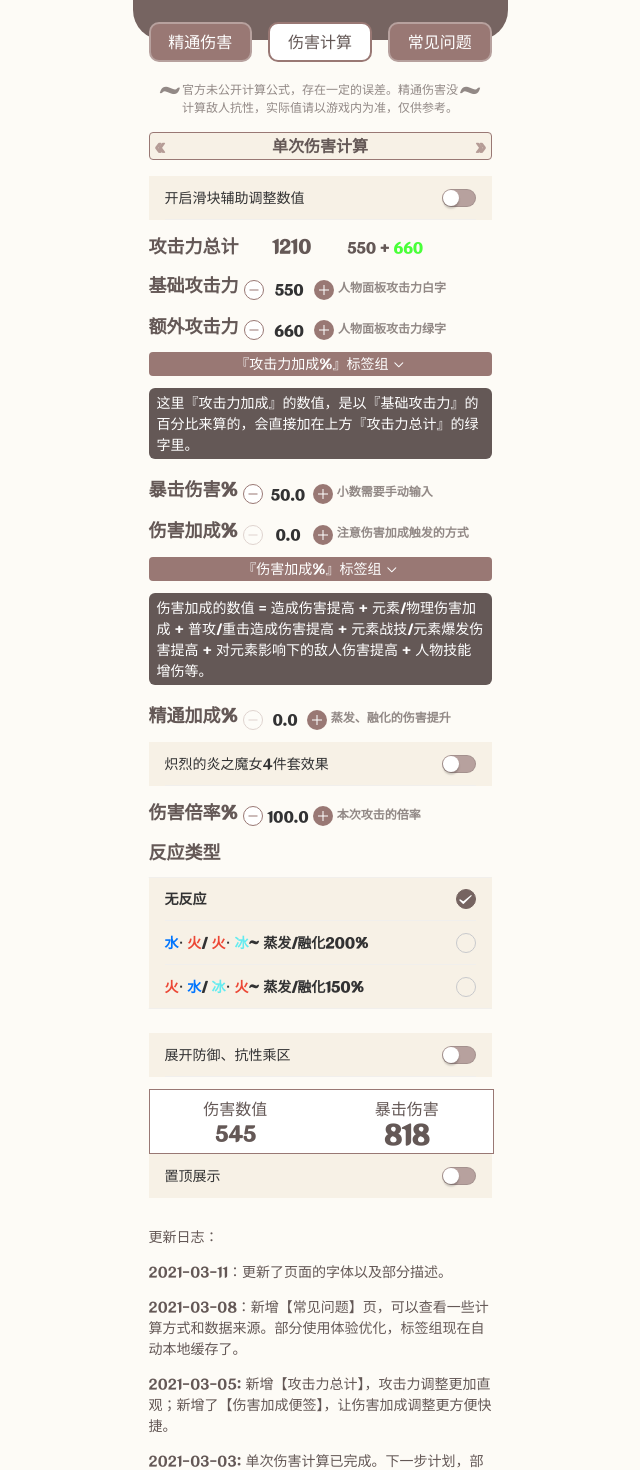
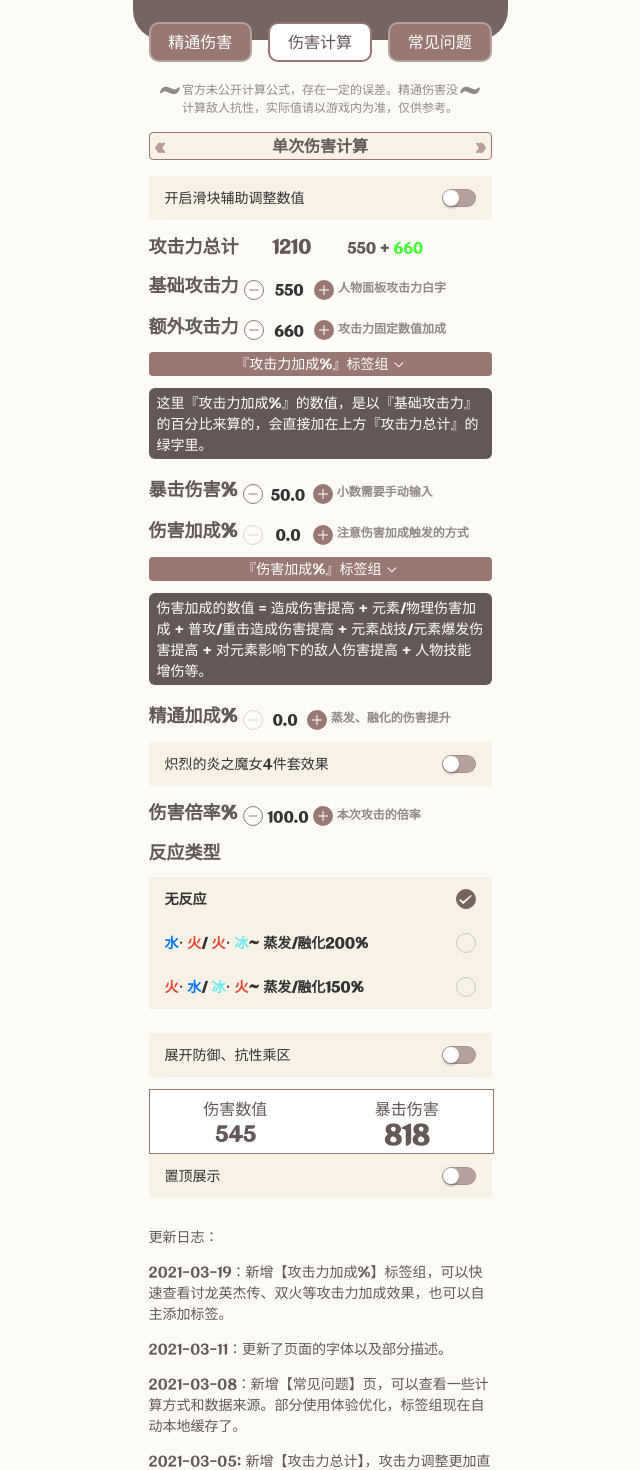
Before and after one commit to chenshiai/ElementalDamageCalculator, a Vue app: page /#/increasing-range in a window 1280 px wide. Shown: the top 1470 px of the page, without its empty margins (320-960 px from the left). Built offline with nearby package versions, Linux system fonts and the light colour scheme; a web font is replaced by a local one.

Commit message:
fix: 新增攻击力标签组

```diff
--- a/src/component/Foot.vue
+++ b/src/component/Foot.vue
@@ -1,6 +1,9 @@
 <template>
   <div class="foot">
     <span>更新日志：</span>
+    <p>
+      2021-03-19：新增【攻击力加成%】标签组，可以快速查看讨龙英杰传、双火等攻击力加成效果，也可以自主添加标签。
+    </p>
     <p>
       2021-03-11：更新了页面的字体以及部分描述。
     </p>
--- a/src/view/Increase.vue
+++ b/src/view/Increase.vue
@@ -31,7 +31,7 @@
     <data-item
       v-model="extraATK"
       title="额外攻击力"
-      tips="人物面板攻击力绿字"
+      tips="攻击力固定数值加成"
       stepperInteger
       stepperMin="0"
       sliderMax="3000"
@@ -44,7 +44,7 @@
       @noteChange="ATKNoteChange"
     />
     <detail-block>
-      这里『攻击力加成』的数值，是以『基础攻击力』的百分比来算的，会直接加在上方『攻击力总计』的绿字里。
+      这里『攻击力加成%』的数值，是以『基础攻击力』的百分比来算的，会直接加在上方『攻击力总计』的绿字里。
     </detail-block>
     <data-item
       v-model="critDemage"
```
Also changed, not shown: 3 other files (tests, documents, lock files or other folders).
